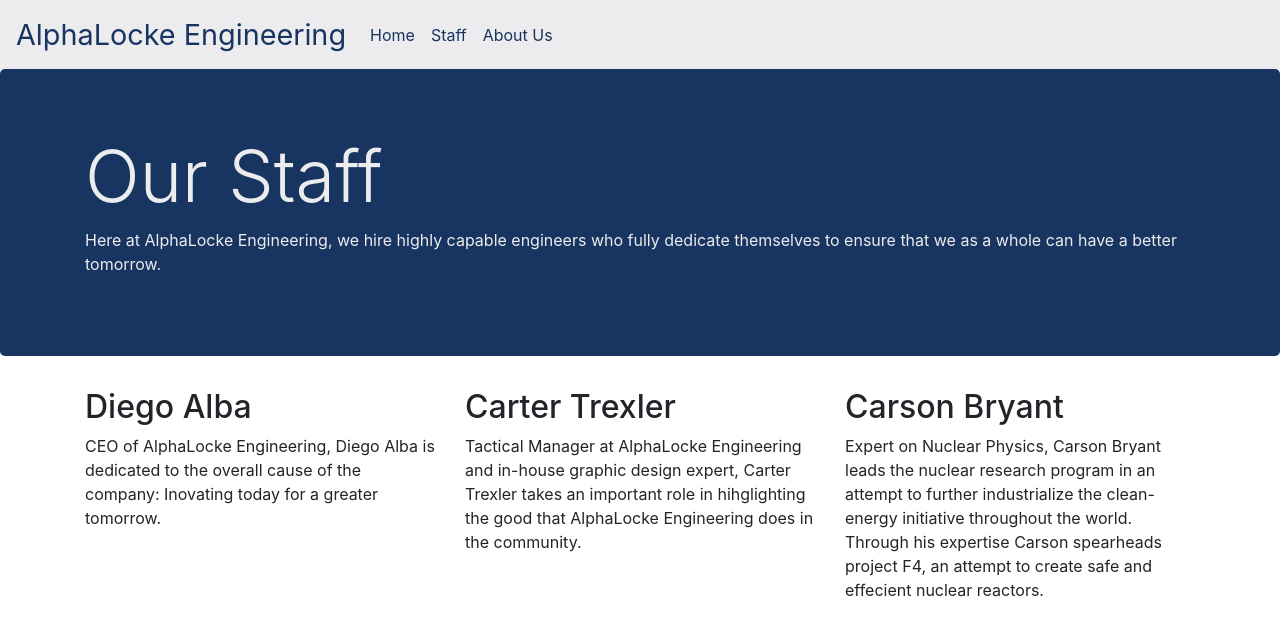
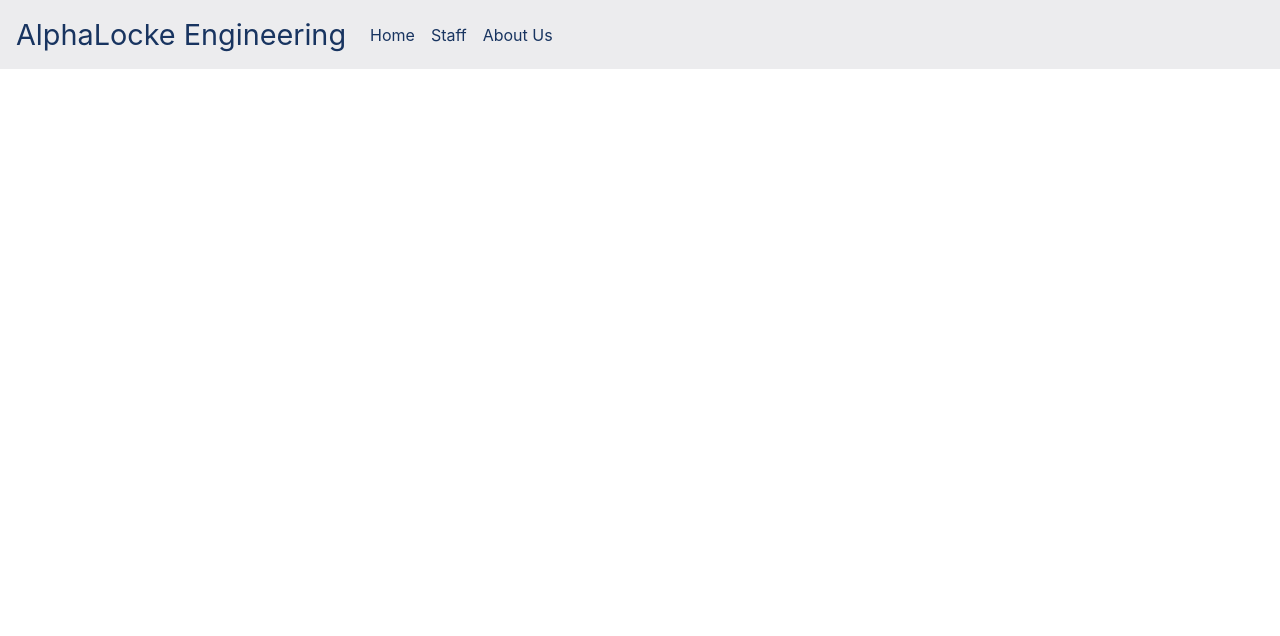
Before and after one commit to AlphaLocke/AlphaLocke.github.io, a plain HTML site: page staff.html in a window 1280 px wide. Drawn offline with nearby package versions, Linux system fonts and the light colour scheme.

Commit message:
Update staff.html

```diff
--- a/staff.html
+++ b/staff.html
@@ -36,48 +36,6 @@
         </div>
     </nav>
 
-    <main role="main">
-        <div class="jumbotron">
-            <div class="container">
-                <h1 class="display-3">Our Staff</h1>
-                <p>Here at AlphaLocke Engineering, we hire highly capable
-                    engineers who fully dedicate themselves to ensure that we as a whole can have a
-                    better tomorrow.
-                </p>
-            </div>
-        </div>
-        <div class="container">
-            <div class="row">
-                <div id="Profile" class="col-sm-4">
-                    <h2>Diego Alba</h2>
-                    <p>CEO of AlphaLocke Engineering, Diego Alba is dedicated
-                        to the overall cause of the company: Inovating today for a greater tomorrow.
-                    </p>
-                    <!----<div class="text-center">
-                        <img src="Diego_Profile.jpg" class="rounded" alt="Responsive image">
-                    </div>-->
-                </div>
-                <div id="Profile" class="col-sm-4">
-                    <h2>Carter Trexler</h2>
-                    <p>
-                        Tactical Manager at AlphaLocke Engineering and in-house graphic design expert,
-                        Carter Trexler takes an important role in hihglighting the good that
-                        AlphaLocke Engineering does in the community.
-                    </p>
-                </div>
-                <div id = "Profile" class="col-sm-4">
-                    <h2>Carson Bryant</h2>
-                    <p>
-                        Expert on Nuclear Physics, Carson Bryant leads the nuclear research program in
-                        an attempt to further industrialize the clean-energy initiative throughout the world.
-                        Through his expertise Carson spearheads project F4, an attempt to create safe and effecient nuclear reactors.
-                    </p>
-                </div>
-            </div>
-        </div>
-    </main>
-
-
     <!-- Optional JavaScript -->
     <!-- jQuery first, then Popper.js, then Bootstrap JS -->
     <script src="https://code.jquery.com/jquery-3.2.1.slim.min.js" integrity="sha384-KJ3o2DKtIkvYIK3UENzmM7KCkRr/rE9/Qpg6aAZGJwFDMVNA/GpGFF93hXpG5KkN"
```
